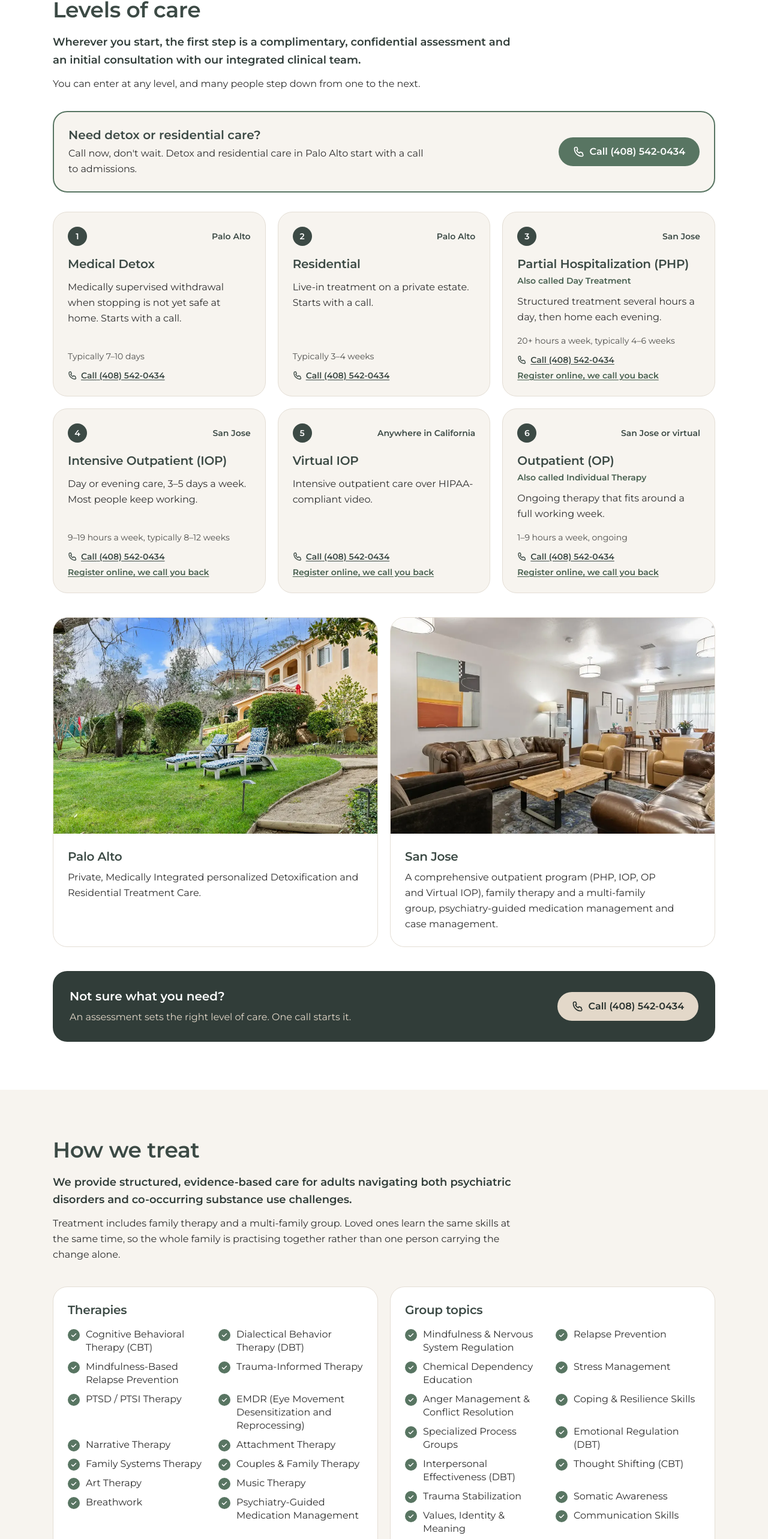
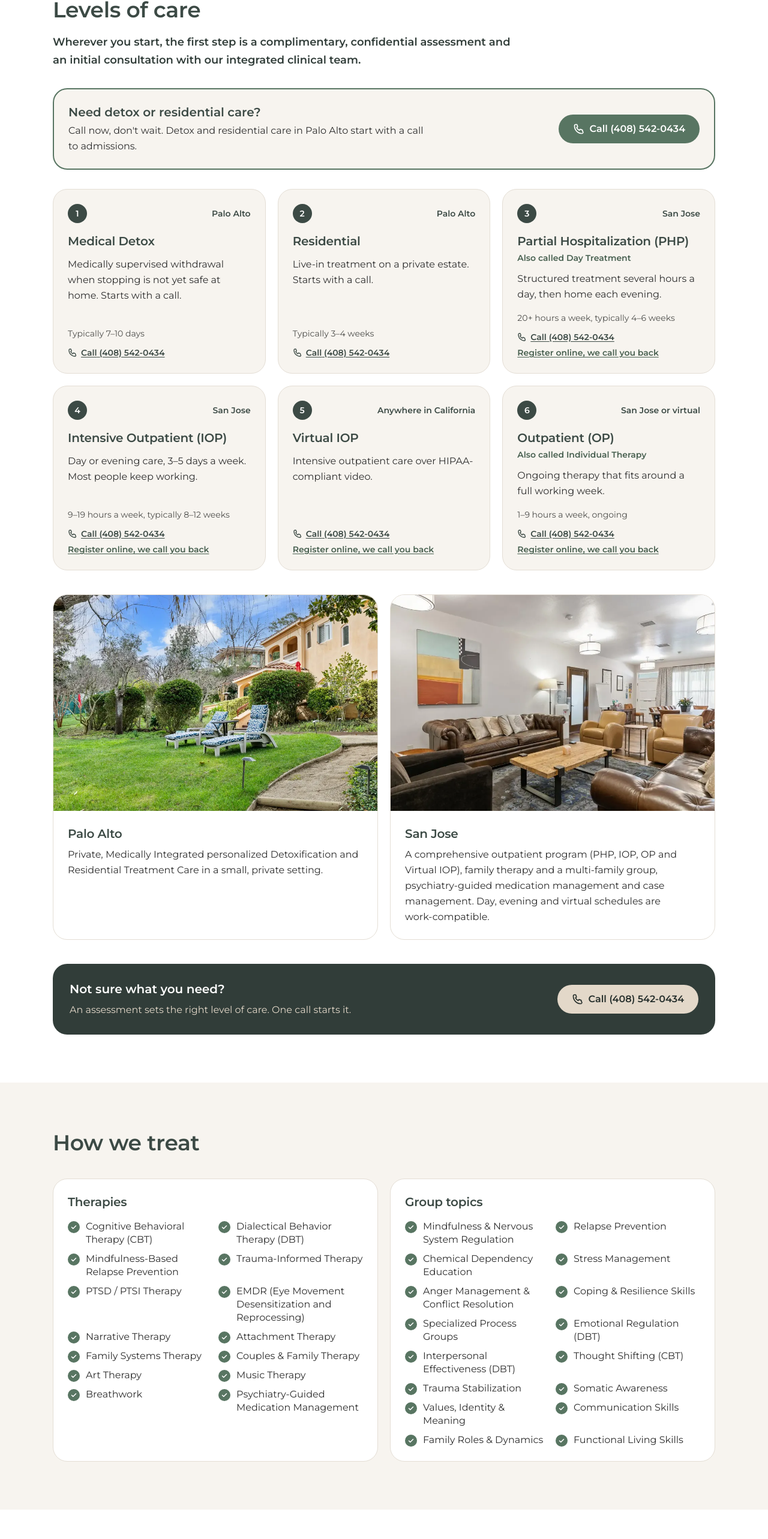
Before and after one commit to sergei-summit/lgtc-summit-microsite, a Next.js app: page / in a window 1280 px wide. Shown: the part 1040-3606 px from the top of the page at 60% size. Built offline with nearby package versions, Linux system fonts and the light colour scheme.

Commit message:
Copy: move care lead + family paragraph into Who it is for, add professionals bullet, work-compatible San Jose note, small private Palo Alto setting, registration link to ClientRegFormat2FromPortal

```diff
--- a/components/HowWeTreat.tsx
+++ b/components/HowWeTreat.tsx
@@ -1,7 +1,7 @@
 import { page } from '@/content/page';
 import { CheckIcon } from './Actions';
 
-/** How we treat: lead, intro, therapies and group topics, ported from
+/** How we treat: therapies and group topics, ported from
  * go.summitestate.com/microsite. */
 export default function HowWeTreat() {
   const { howWeTreat } = page;
@@ -11,8 +11,6 @@ export default function HowWeTreat() {
         <h2 id="how-title" className="text-3xl font-semibold text-se-green-700 sm:text-4xl">
           {howWeTreat.title}
         </h2>
-        <p className="mt-5 max-w-3xl text-lg font-semibold leading-relaxed text-se-green-800">{howWeTreat.lead}</p>
-        <p className="mt-3 max-w-3xl leading-relaxed text-se-ink">{howWeTreat.intro}</p>
 
         <div className="mt-10 grid gap-5 md:grid-cols-2">
           {howWeTreat.lists.map((list) => {
--- a/components/LevelsOfCare.tsx
+++ b/components/LevelsOfCare.tsx
@@ -17,7 +17,6 @@ export default function LevelsOfCare() {
           {levels.title}
         </h2>
         <p className="mt-5 max-w-3xl text-lg font-semibold leading-relaxed text-se-green-800">{levels.lead}</p>
-        <p className="mt-3 max-w-3xl leading-relaxed text-se-ink">{levels.intro}</p>
 
         <div className="mt-8 flex flex-col items-start gap-4 rounded-3xl border-2 border-se-accent-600 bg-se-cream p-6 md:flex-row md:items-center md:justify-between">
           <div>
--- a/components/WhoItIsFor.tsx
+++ b/components/WhoItIsFor.tsx
@@ -9,7 +9,7 @@ export default function WhoItIsFor() {
         <h2 id="who-title" className="text-3xl font-semibold text-se-green-700 sm:text-4xl">
           {whoFor.title}
         </h2>
-        <p className="mt-4 text-lg leading-relaxed text-se-ink">{whoFor.intro}</p>
+        <p className="mt-5 max-w-3xl text-lg font-semibold leading-relaxed text-se-green-800">{whoFor.intro}</p>
         <ul className="mt-8 grid gap-3 md:grid-cols-2">
           {whoFor.items.map((item) => (
             <li key={item} className="flex items-start gap-3 leading-snug text-se-ink">
@@ -20,6 +20,7 @@ export default function WhoItIsFor() {
             </li>
           ))}
         </ul>
+        <p className="mt-8 max-w-3xl leading-relaxed text-se-ink">{whoFor.family}</p>
       </div>
     </section>
   );
--- a/content/page.ts
+++ b/content/page.ts
@@ -94,7 +94,6 @@ export const page = {
     id: 'programs',
     title: 'Levels of care',
     lead: 'Wherever you start, the first step is a complimentary, confidential assessment and an initial consultation with our integrated clinical team.',
-    intro: 'You can enter at any level, and many people step down from one to the next.',
     items: [
       {
         id: 'detox',
@@ -156,7 +155,7 @@ export const page = {
       {
         id: 'palo-alto',
         name: 'Palo Alto',
-        text: 'Private, Medically Integrated personalized Detoxification and Residential Treatment Care.',
+        text: 'Private, Medically Integrated personalized Detoxification and Residential Treatment Care in a small, private setting.',
         photo: {
           src: paloAltoPhoto,
           alt: 'The Palo Alto estate: a two-storey Mediterranean-style house above a sloping lawn with sun loungers and mature trees',
@@ -165,7 +164,7 @@ export const page = {
       {
         id: 'san-jose',
         name: 'San Jose',
-        text: `A comprehensive outpatient program (PHP, IOP, OP and Virtual IOP), family therapy and a multi-family group, psychiatry-guided medication management and case management.`,
+        text: `A comprehensive outpatient program (PHP, IOP, OP and Virtual IOP), family therapy and a multi-family group, psychiatry-guided medication management and case management. Day, evening and virtual schedules are work-compatible.`,
         photo: {
           src: sanJosePhoto,
           alt: 'The San Jose outpatient lounge: leather sofas and armchairs around a wooden coffee table',
@@ -182,9 +181,6 @@ export const page = {
   howWeTreat: {
     id: 'how-we-treat',
     title: 'How we treat',
-    lead: 'We provide structured, evidence-based care for adults navigating both psychiatric disorders and co-occurring substance use challenges.',
-    intro:
-      'Treatment includes family therapy and a multi-family group. Loved ones learn the same skills at the same time, so the whole family is practising together rather than one person carrying the change alone.',
     lists: [
       {
         label: 'Therapies',
@@ -253,7 +249,8 @@ export const page = {
 
   whoFor: {
     title: 'Who it is for',
-    intro: 'Adults who need support for both.',
+    intro:
+      'We provide structured, evidence-based care for adults navigating both psychiatric disorders and co-occurring substance use challenges, including:',
     items: [
       'Anxiety, depression or other mood conditions alongside substance use',
       'Active substance use, or early recovery',
@@ -261,7 +258,10 @@ export const page = {
       'Stress or trauma triggers',
       'Wanting structured support to stay sober',
       'Wanting a peer group going through the same thing',
+      'Professionals who need privacy and a schedule that fits their career',
     ],
+    family:
+      'Treatment includes family therapy and a multi-family group. Loved ones learn the same skills at the same time, so the whole family is practising together rather than one person carrying the change alone.',
   },
 
   gettingStarted: {
--- a/content/settings.ts
+++ b/content/settings.ts
@@ -20,7 +20,7 @@ export const settings = {
 
   /** LGTC's EHR registration link ("Register online, we call you back"). */
   registrationUrl:
-    'https://ncrv2.ehryourway.com/?eyJSb3drZXkiOiI1NzBjNjFjOS0wOTU1LTQzNTEtYmQzNy0yMTU1YzFiY2Y2YmUiLCJOQ1JrZXl0eXBlIjoxLCJOQ1JfUGF0aWVudFJlZmVycmVyRG9tYWluSW5mb0lEIjoxMDAxNH0=#!/homeLoading',
+    'https://ncrv2.ehryourway.com/?eyJSb3drZXkiOiI1NzBjNjFjOS0wOTU1LTQzNTEtYmQzNy0yMTU1YzFiY2Y2YmUiLCJOQ1JrZXl0eXBlIjoxLCJOQ1JfUGF0aWVudFJlZmVycmVyRG9tYWluSW5mb0lEIjoxMDAxNH0=#!/ClientRegFormat2FromPortal',
 
   /** TODO (open): the group name used in the footer note's partnership line. */
   groupName: 'LGTC Psychiatric Group',
```
